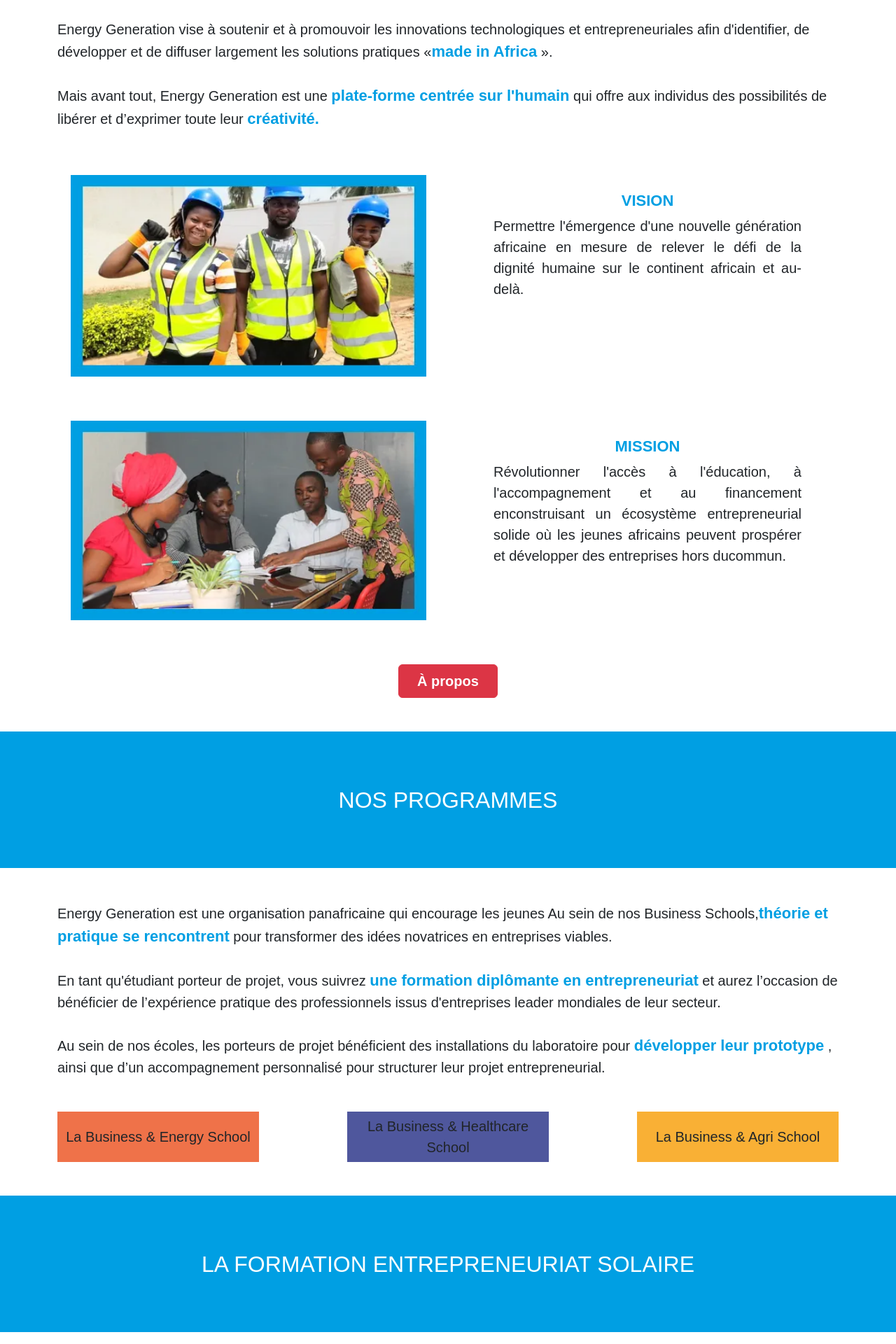
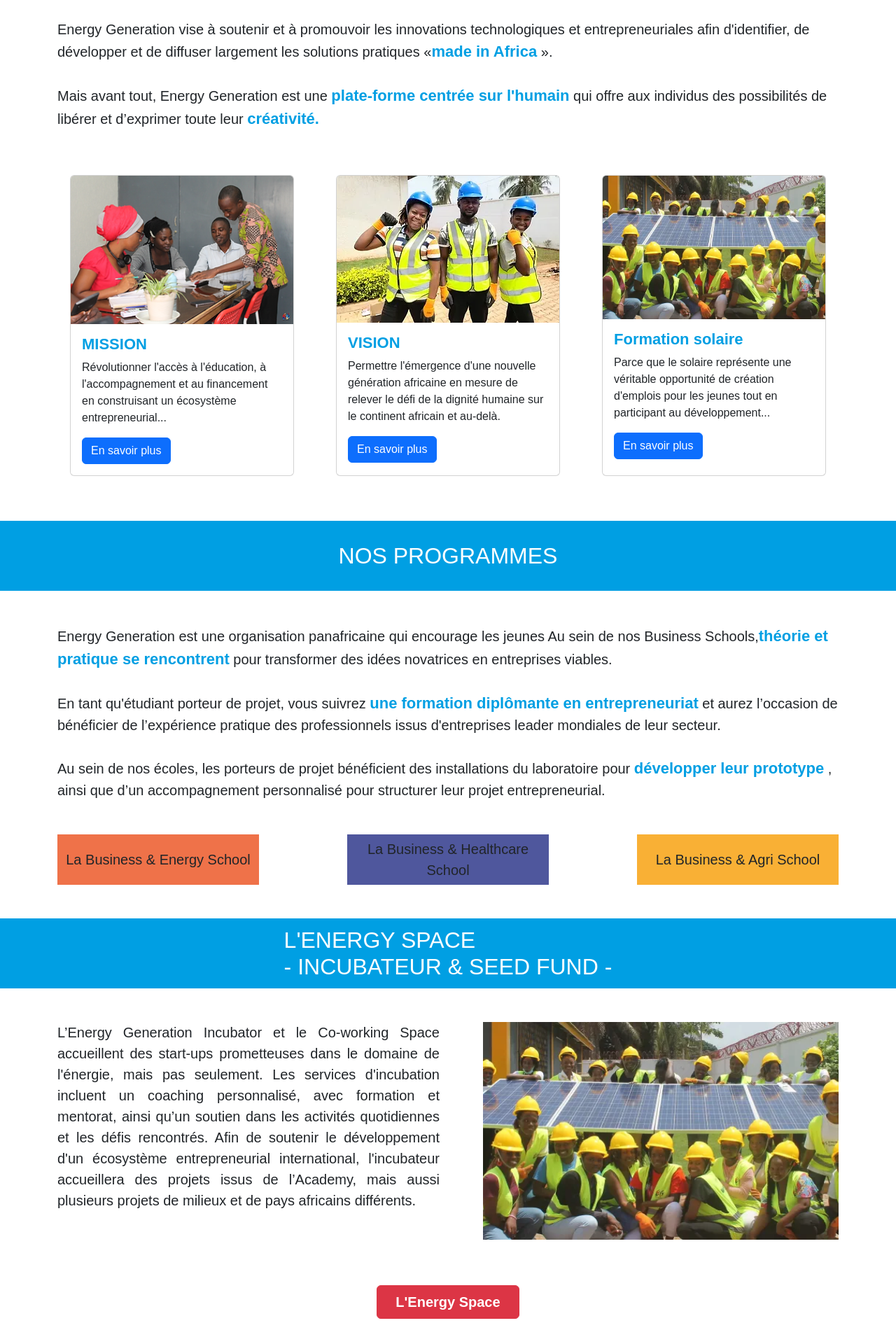
Before and after one commit to energygeneration/falcon-bp-4, a PHP site: page / in a window 1280 px wide. Shown: the part 1083-3003 px from the top of the page at 70% size. Run offline with PHP 8.4, Linux system fonts and the light colour scheme.

Commit message:
peaufinage de l'accueil

```diff
--- a/css/style.css
+++ b/css/style.css
@@ -137,18 +137,15 @@
 
 /* ========= section footer =========== */
 
-.footer-page p
-{
+.footer-page p {
   font-weight: 600;
 }
 
-.newsletter_social-networks
-{
-  background-color: #D9D9D9;
+.newsletter_social-networks {
+  background-color: #d9d9d9;
 }
 
-.social-networks .icons
-{
+.social-networks .icons {
   width: 30%;
 }
 /* ======================= fin footer ============ */
@@ -156,7 +153,7 @@
 /* ========== bar-nos-programmes =========== */
 .bar-nos-prog {
   width: 100%;
-  min-height: 195px;
+  min-height: 100px;
   background-color: #009fe3;
 }
 
--- a/index.php
+++ b/index.php
@@ -18,13 +18,14 @@
 
     <div>
         <video id="background-video" autoplay loop muted>
-        <source src="./video/eg.mp4" type="video/mp4">
-    </video>
+            <source src="./video/eg.mp4" type="video/mp4">
+        </video>
 
-    <h1 class="text-white fw-bold text-un-headerVideo text-center">ENERGY GENERATION
-    </h1>
-    <h1 class="text-white fw-bold text-un-headerVideo text-center fs-paragraphe text-deux-headerVideo">Au coeur de la reussite des jeunes
-    </h1>
+        <h1 class="text-white fw-bold text-un-headerVideo text-center">ENERGY GENERATION
+        </h1>
+        <h1 class="text-white fw-bold text-un-headerVideo text-center fs-paragraphe text-deux-headerVideo">Au coeur de
+            la reussite des jeunes
+        </h1>
     </div>
 
     <!-- ============== section a propos de nous ============ -->
@@ -34,46 +35,67 @@
             <img src="./image/logo-eg-accueil.webp" class="img-fluid logo-eg-second" alt="logo-eg-accueil">
         </div>
 
-        <p class="text-start  fs-paragraphe ">Energy Generation est une <span class="fs-h_deux">organisation panafricaine</span>  qui
+        <p class="text-start  fs-paragraphe ">Energy Generation est une <span class="fs-h_deux">organisation
+                panafricaine</span> qui
             encourage les jeunes
             Africains à
             relever les défis les plus pressants de leur génération (énergie, agriculture, santé, etc.) à travers
-            <span class="fs-h_deux">l'entrepreneuriat et la technologie.</span>  <br> <br>
+            <span class="fs-h_deux">l'entrepreneuriat et la technologie.</span> <br> <br>
             Energy Generation vise à soutenir et à promouvoir les innovations technologiques et entrepreneuriales afin
-            d'identifier, de développer et de diffuser largement les solutions pratiques «<span class="fs-h_deux">made in Africa</span>  ». <br> <br>
-            Mais avant tout, Energy Generation est une <span class="fs-h_deux">plate-forme centrée sur l'humain</span>  qui offre aux individus des
+            d'identifier, de développer et de diffuser largement les solutions pratiques «<span class="fs-h_deux">made
+                in Africa</span> ». <br> <br>
+            Mais avant tout, Energy Generation est une <span class="fs-h_deux">plate-forme centrée sur l'humain</span>
+            qui offre aux individus des
             possibilités de libérer et d’exprimer toute leur <span class="fs-h_deux">créativité.</span>
         </p> <br> <br>
     </div>
 
-    <div class="container">
-        <div class="row row-cols-2 text-center mb-5">
-            <div class="col-12 col-sm-6 mb-5">
-                <img src="./image/img-vision.webp" class="img-fluid" alt="logo-eg-accueil">
+    <!-- ============== =====================-->
+
+    <div class="container mb-5">
+        <div class="row">
+            <div class="col mb-3">
+                <div class="card m-auto img-fluid" style="width: 20rem; height: 100%;">
+                    <img src="/image/img-mission.webp" class="card-img-top" alt="...">
+                    <div class="card-body">
+                        <h5 class="card-title fs-h_deux">MISSION</h5>
+                        <p class="card-text">Révolutionner l'accès à l'éducation, à l'accompagnement et au financement
+                            en construisant un
+                            écosystème entrepreneurial... </p>
+                        <a href="#" class="btn btn-primary">En savoir plus</a>
+                    </div>
+                </div>
             </div>
 
-            <div class="col-12 col-sm-6 mt-4">
-                <h2 class="fs-h_deux">VISION <br></h2>
-                <span class="p-deux text-justify">
-                    Permettre l'émergence d'une nouvelle génération africaine en mesure de relever le défi de la dignité
-                    humaine sur le continent africain et au-delà.
-                </span>
+            <div class="col mb-3">
+                <div class="card m-auto img-fluid" style="width: 20rem; height: 100%;">
+                    <img src="/image/img-vision.webp" class="card-img-top" alt="...">
+                    <div class="card-body">
+                        <h5 class="card-title fs-h_deux">VISION</h5>
+                        <p class="card-text">Permettre l'émergence d'une nouvelle génération africaine en mesure de
+                            relever le défi de la dignité
+                            humaine sur le continent africain et au-delà.</p>
+                        <a href="#" class="btn btn-primary">En savoir plus</a>
+                    </div>
+                </div>
+            </div>
 
+            <div class="col mb-3">
+                <div class="card m-auto img-fluid" style="width: 20rem; height: 100%;">
+                    <img src="./image/img-form-solaire.webp" class="card-img-top" alt="logo-eg-accueil">
+                    <div class="card-body">
+                        <h5 class="card-title fs-h_deux">Formation solaire</h5>
+                        <p class="card-text">Parce que le solaire représente une véritable opportunité de création
+                            d'emplois pour les jeunes tout
+                            en
+                            participant au développement...</p>
+                        <a href="#" class="btn btn-primary">En savoir plus</a>
+                    </div>
+                </div>
             </div>
-            <div class="col-12 col-sm-6">
-                <img src="./image/img-mission.webp" class="img-fluid" alt="logo-eg-accueil">
-            </div>
-            <div class="col-12 col-sm-6 mt-4">
-                <h2 class="fs-h_deux">MISSION <br></h2>
-                <span class="p-deux text-justify">
-                    Révolutionner l'accès à l'éducation, à l'accompagnement et au financement enconstruisant un
-                    écosystème entrepreneurial solide où les jeunes africains peuvent prospérer et développer des
-                    entreprises hors ducommun.
-                </span>
-            </div>
+
+
         </div>
-
-        <button type="button" class="btn m-auto mb-5 d-flex btn-danger pding-bnt">À propos</button>
     </div>
 
     <!-- ======== nos programmes =========== -->
@@ -85,13 +107,17 @@
     <div class="container">
         <p class="text-start p-regular mb-5 fs-paragraphe">
             Energy Generation est une organisation panafricaine qui encourage les jeunes
-            Au sein de nos Business Schools,<span class="fs-h_deux">théorie et pratique se rencontrent</span>  pour transformer des idées novatrices en
-            entreprises viables. <br><br> En tant qu'étudiant porteur de projet, vous suivrez <span class="fs-h_deux">une formation diplômante
-            en
-            entrepreneuriat</span>  et aurez l’occasion de bénéficier de l’expérience pratique des professionnels issus
+            Au sein de nos Business Schools,<span class="fs-h_deux">théorie et pratique se rencontrent</span> pour
+            transformer des idées novatrices en
+            entreprises viables. <br><br> En tant qu'étudiant porteur de projet, vous suivrez <span
+                class="fs-h_deux">une formation diplômante
+                en
+                entrepreneuriat</span> et aurez l’occasion de bénéficier de l’expérience pratique des professionnels
+            issus
             d'entreprises leader mondiales de leur secteur. <br> <br> Au sein de nos écoles, les porteurs de projet
             bénéficient
-            des installations du laboratoire pour <span class="fs-h_deux">développer leur prototype</span> , ainsi que d’un accompagnement personnalisé
+            des installations du laboratoire pour <span class="fs-h_deux">développer leur prototype</span> , ainsi que
+            d’un accompagnement personnalisé
             pour structurer leur projet entrepreneurial.
         </p>
     </div>
@@ -115,35 +141,7 @@
             </div>
         </div>
     </div>
-    <!-- ========== formation entreprenariat solaire ============ -->
-
-    <div class="bar-nos-prog text-justify mb-5">
-        <h1 class="m-auto fs-h_un re-size-h_un">LA FORMATION ENTREPRENEURIAT SOLAIRE</h1>
-    </div>
-
-    <div class="container mb-5">
-        <div class="row row-cols-2 mb-5">
-            <div class="col-12 col-sm-6">
-                <img src="./image/img-form-solaire.webp" class="img-fluid" alt="logo-eg-accueil">
-            </div>
-            <div class="col-12 col-sm-6">
-                <p class="p-regular entrep-solaire-descript text-justify me-0 fs-paragraphe">
-                    Parce que le solaire représente une véritable opportunité de création d'emplois pour les jeunes tout
-                    en
-                    participant au développement socio-économique des zones rurales africaines notamment, Energy
-                    Generation
-                    a créé un programme de dix mois pour former puis accompagner des entrepreneurs du solaire.
-
-                    Quel que soit votre niveau d'études actuel, la Formation Entrepreneuriat Solaire vous propose un
-                    programme sur mesure pour vous garantir une formation répondant parfaitement à vos besoins et à vos
-                    projets d'avenir.
-                </p>
-
-            </div>
-        </div>
-
-        <button type="button" class="btn m-auto mb-5 d-flex btn-danger pding-bnt">La Formation solaire</button>
-    </div>
+    <!-- ================== - INCUBATEUR & SEED FUND - =========-->
 
     <div class="bar-nos-prog text-justify mb-5">
         <h1 class="m-auto fs-h_un">L'ENERGY SPACE <br> - INCUBATEUR & SEED FUND -</h1>
@@ -177,10 +175,6 @@
         <button type="button" class="btn m-auto mb-5 d-flex btn-danger pding-bnt">L'Energy Space</button>
     </div>
 
-    <div class="bar-nos-prog text-justify mb-5">
-        <h1 class="m-auto fs-h_un">ILS CROIENT EN NOUS !</h1>
-    </div>
-
     <!-- ==============section footer =============== -->
     <?php include('./php/footer.php'); ?>
     <!--End-->
```
Also changed, not shown: other parts of css/style.css (+64 -70 lines), image/energy_locaux.webp (added), image/img-mission.webp, image/img-vision.webp. Lines whose indentation alone changed are shown as unchanged.
